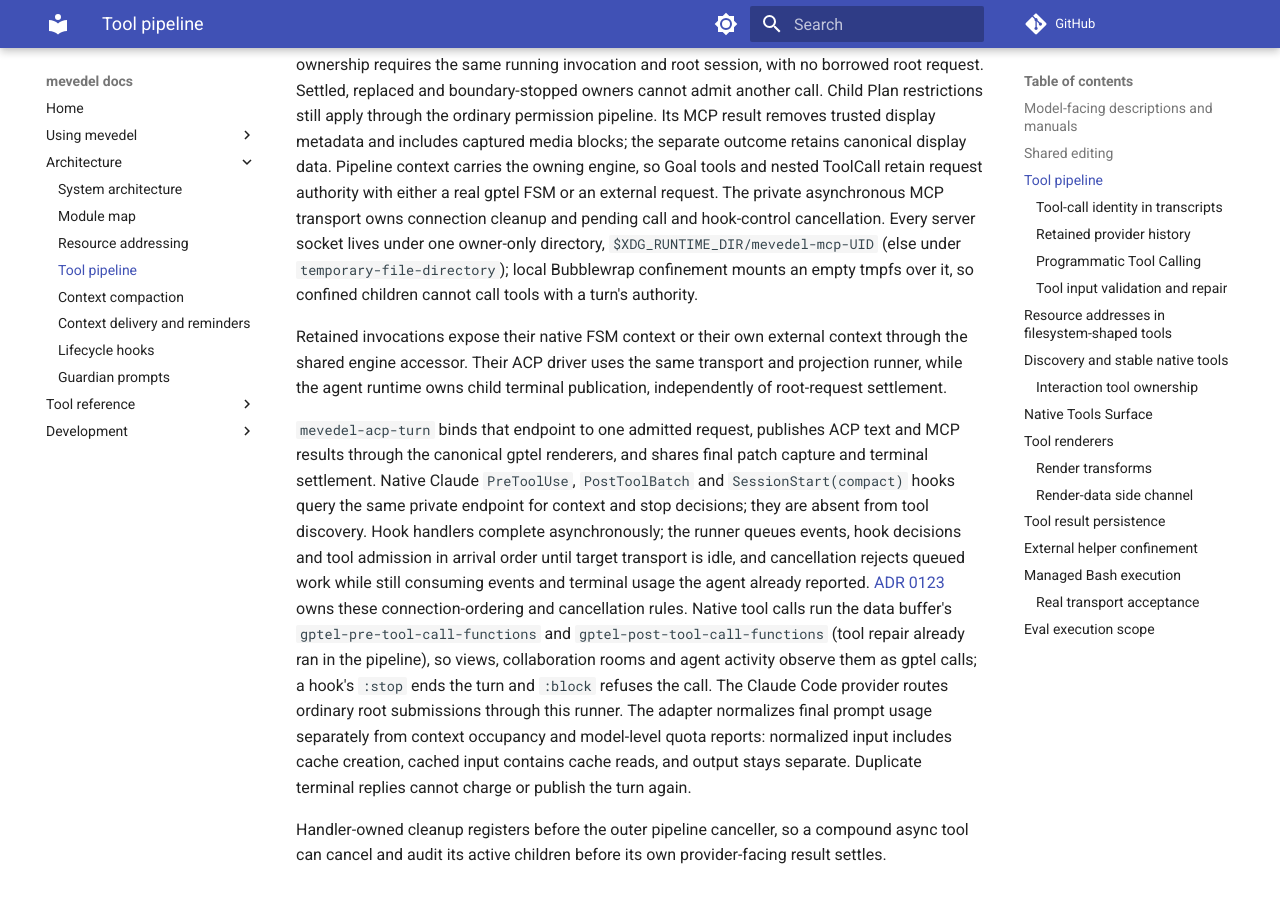
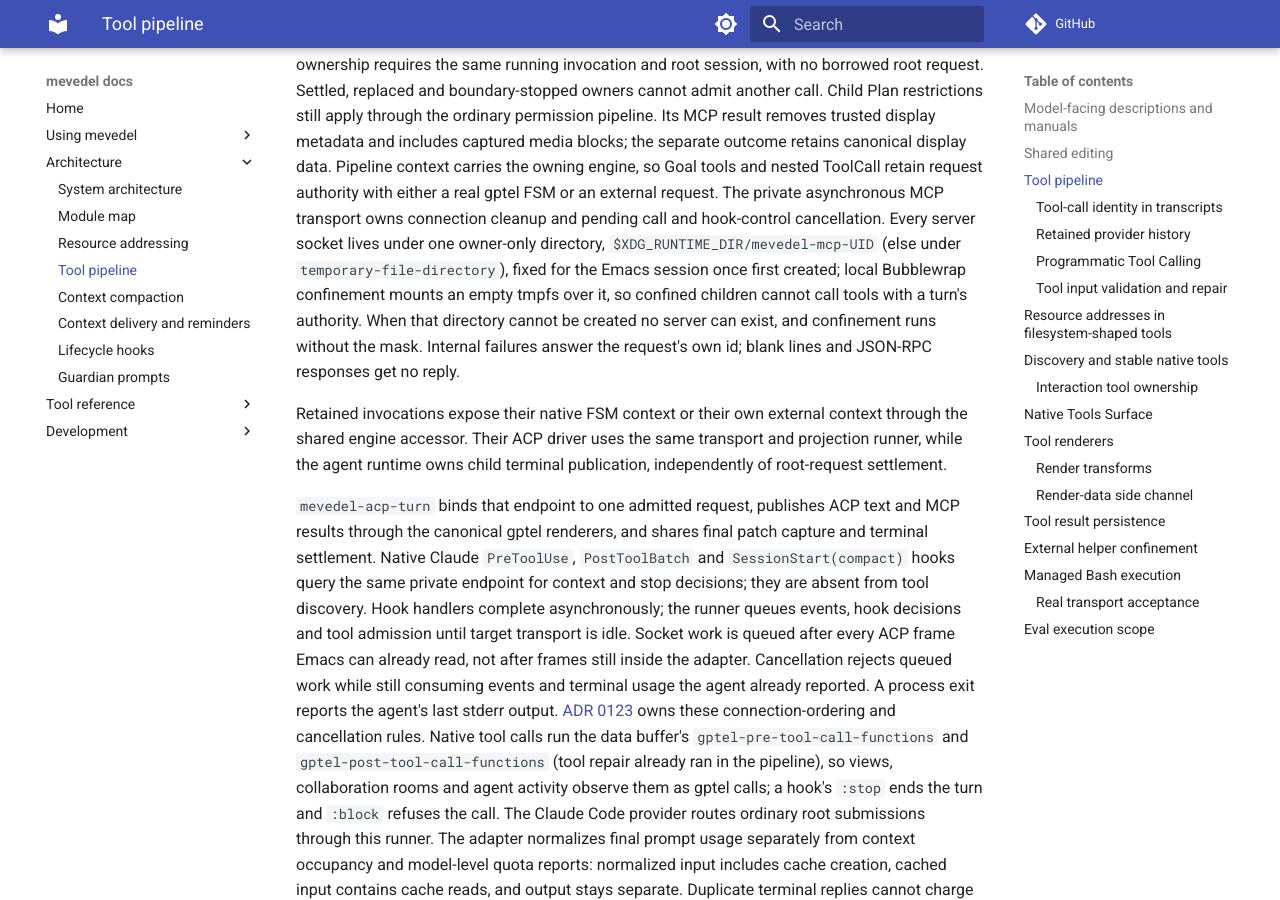
Before and after one commit to FrauH0lle/mevedel, an MkDocs documentation site: the page built from docs/tools.md, in a window 1280 px wide and 900 px high, scrolled down 3668 px. Built offline with MkDocs 1.6.1 and Material for MkDocs 9.7.7, drawn with Linux system fonts in a browser that asks for light colours; comment, search, counter and statistics services are not loaded.

Commit message:
fix(acp): Order tool calls behind readable receipts and explain agent exits
Pull already-readable ACP output before queueing MCP work, so a socket read
first in the same pass cannot overtake a context receipt.  Keep a bounded
agent stderr tail for exit diagnostics, settle owners whose READY signals,
and resolve the TRAMP target once per turn instead of per event (24 us ->
0.7 us per remote check).  MCP answers internal errors with the request id
and ignores blank lines and responses; the socket root is fixed per session
and an unusable root no longer aborts ordinary confined Bash.

Delete the request-sender wrapper and the duplicate terminal token merge;
use acp.el's session constructors.

```diff
--- a/docs/tools.md
+++ b/docs/tools.md
@@ -128,8 +128,12 @@ ToolCall retain request authority with either a real gptel FSM or an external
 request. The private asynchronous MCP transport owns connection cleanup and
 pending call and hook-control cancellation. Every server socket lives under one
 owner-only directory, `$XDG_RUNTIME_DIR/mevedel-mcp-UID` (else under
-`temporary-file-directory`); local Bubblewrap confinement mounts an empty tmpfs
-over it, so confined children cannot call tools with a turn's authority.
+`temporary-file-directory`), fixed for the Emacs session once first created;
+local Bubblewrap confinement mounts an empty tmpfs over it, so confined
+children cannot call tools with a turn's authority. When that directory cannot
+be created no server can exist, and confinement runs without the mask.
+Internal failures answer the request's own id; blank lines and JSON-RPC
+responses get no reply.
 
 Retained invocations expose their native FSM context or their own external
 context through the shared engine accessor. Their ACP driver uses the same
@@ -140,10 +144,13 @@ publication, independently of root-request settlement.
 and MCP results through the canonical gptel renderers, and shares final patch
 capture and terminal settlement. Native Claude `PreToolUse`, `PostToolBatch`
 and `SessionStart(compact)` hooks query the same private endpoint for context
-and stop decisions; they are absent from tool discovery. Hook handlers complete asynchronously; the runner queues events, hook
-decisions and tool admission in arrival order until target transport is idle,
-and cancellation rejects queued work while still consuming events and terminal
-usage the agent already reported. [ADR 0123](adr/0123-keep-turn-authority-in-mevedel.md)
+and stop decisions; they are absent from tool discovery. Hook handlers complete
+asynchronously; the runner queues events, hook decisions and tool admission
+until target transport is idle. Socket work is queued after every ACP frame
+Emacs can already read, not after frames still inside the adapter.
+Cancellation rejects queued work while still consuming events and terminal
+usage the agent already reported. A process exit reports the agent's last
+stderr output. [ADR 0123](adr/0123-keep-turn-authority-in-mevedel.md)
 owns these connection-ordering and cancellation rules.
 Native tool calls run the data buffer's `gptel-pre-tool-call-functions` and
 `gptel-post-tool-call-functions` (tool repair already ran in the pipeline), so
```
Also changed, not shown: 13 other files.
